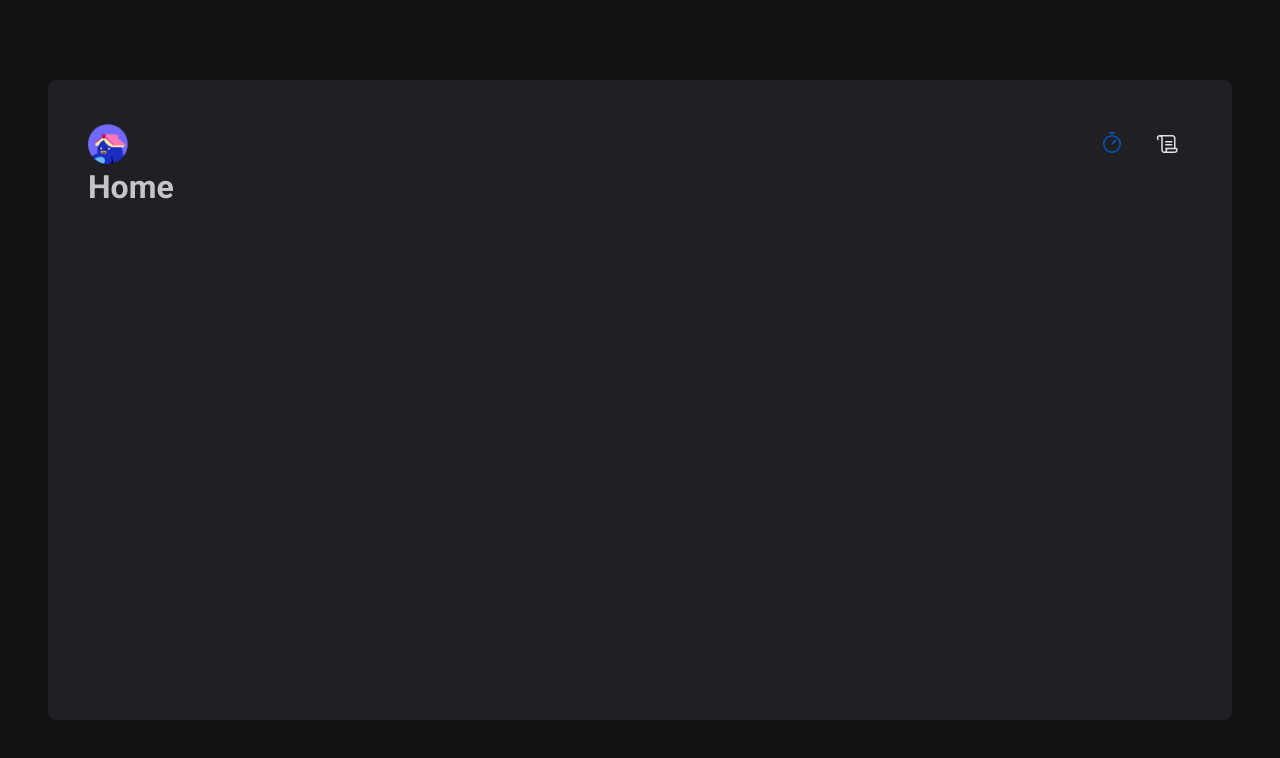
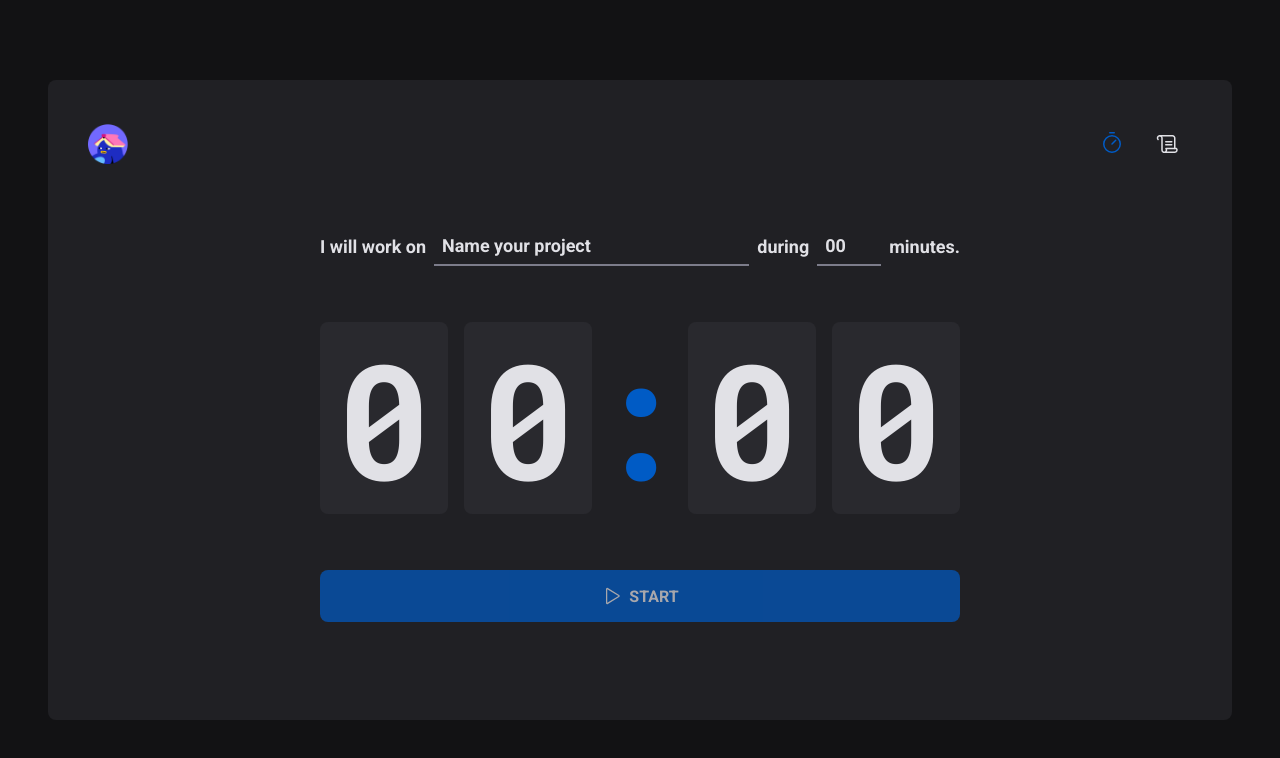
Before and after one commit to JhoN-yo/timeact, a React (Vite) app: page / in a window 1280 px wide. Shown: the top 758 px of the page. Built offline with nearby package versions, Linux system fonts and the light colour scheme.

Commit message:
feat: finished home

```diff
--- a/src/pages/Home.tsx
+++ /dev/null
@@ -1,3 +0,0 @@
-export function Home() {
-  return <h1>Home</h1>
-}
--- /dev/null
+++ b/src/pages/Home/index.tsx
@@ -0,0 +1,41 @@
+import { Play } from 'phosphor-react'
+import {
+  CountDownContainer,
+  FormContainer,
+  HomeContainer,
+  MinutesAmoutnInput,
+  Separator,
+  StartCountDownButton,
+  TaskInput,
+} from './styles'
+
+export function Home() {
+  return (
+    <HomeContainer>
+      <form action="">
+        <FormContainer>
+          <label htmlFor="task">I will work on</label>
+          <TaskInput id="task" placeholder="Name your project" />
+          <label htmlFor="minutesAmount">during</label>
+          <MinutesAmoutnInput
+            id="minutesAmount"
+            type="number"
+            placeholder="00"
+          />
+          <span>minutes.</span>
+        </FormContainer>
+        <CountDownContainer>
+          <span>0</span>
+          <span>0</span>
+          <Separator>:</Separator>
+          <span>0</span>
+          <span>0</span>
+        </CountDownContainer>
+        <StartCountDownButton disabled type="submit">
+          <Play size={20} />
+          Start
+        </StartCountDownButton>
+      </form>
+    </HomeContainer>
+  )
+}
--- /dev/null
+++ b/src/pages/Home/styles.ts
@@ -0,0 +1,111 @@
+import styled from 'styled-components'
+
+export const HomeContainer = styled.main`
+  flex: 1;
+  display: flex;
+  flex-direction: column;
+  align-items: center;
+  justify-content: center;
+
+  form {
+    display: flex;
+    flex-direction: column;
+    align-items: center;
+    gap: 3.5rem;
+  }
+`
+
+export const FormContainer = styled.div`
+  width: 100%;
+  display: flex;
+  align-items: center;
+  justify-content: center;
+  gap: 0.5rem;
+  color: ${(props) => props.theme['gray-100']};
+  font-size: 1.125rem;
+  font-weight: bold;
+  flex-wrap: wrap;
+`
+
+const BaseInput = styled.input`
+  background: transparent;
+  height: 2.5rem;
+  border: 0;
+  border-bottom: 2px solid ${(props) => props.theme['gray-500']};
+  font-weight: bold;
+  font-size: 1.125rem;
+  padding: 0 0.5rem;
+  color: ${(props) => props.theme['gray-100']};
+
+  &:focus {
+    box-shadow: none;
+    border-color: ${(props) => props.theme['blue-500']};
+  }
+
+  &::placeholder {
+    color: ${(props) => props.theme['gray-100']};
+  }
+`
+
+export const TaskInput = styled(BaseInput)`
+  flex: 1;
+`
+
+export const MinutesAmoutnInput = styled(BaseInput)`
+  width: 4rem;
+`
+
+export const CountDownContainer = styled.div`
+  font-family: 'Roboto Mono', monospace;
+  font-size: 10rem;
+  line-height: 8rem;
+  color: ${(props) => props.theme['gray-100']};
+
+  display: flex;
+  gap: 1rem;
+
+  span {
+    background: ${(props) => props.theme['gray-700']};
+    padding: 2rem 1rem;
+    border-radius: 8px;
+  }
+`
+
+export const Separator = styled.div`
+  padding: 2rem 0;
+  color: ${(props) => props.theme['blue-500']};
+
+  width: 4rem;
+  overflow: hidden;
+  display: flex;
+  justify-content: center;
+`
+
+export const StartCountDownButton = styled.button`
+  width: 100%;
+  border: 0;
+  padding: 1rem;
+  border-radius: 8px;
+
+  display: flex;
+  align-items: center;
+  justify-content: center;
+
+  gap: 0.5rem;
+  text-transform: uppercase;
+  font-weight: bold;
+  cursor: pointer;
+
+  transition: 0.5s;
+  color: ${(props) => props.theme['gray-100']};
+  background: ${(props) => props.theme['blue-500']};
+
+  &:disabled {
+    opacity: 0.7;
+    cursor: not-allowed;
+  }
+
+  &:not(:disabled):hover {
+    background: ${(props) => props.theme['blue-700']};
+  }
+`
--- a/src/styles/global.ts
+++ b/src/styles/global.ts
@@ -15,6 +15,7 @@
   body {
     background: ${(props) => props.theme['gray-900']};
     color: ${(props) => props.theme['gray-300']};
+    -webkit-font-smoothing: antialised;
   }
 
   body, input, textarea, button {
```
Also changed, not shown: src/pages/History.tsx (line endings or trailing spaces).
